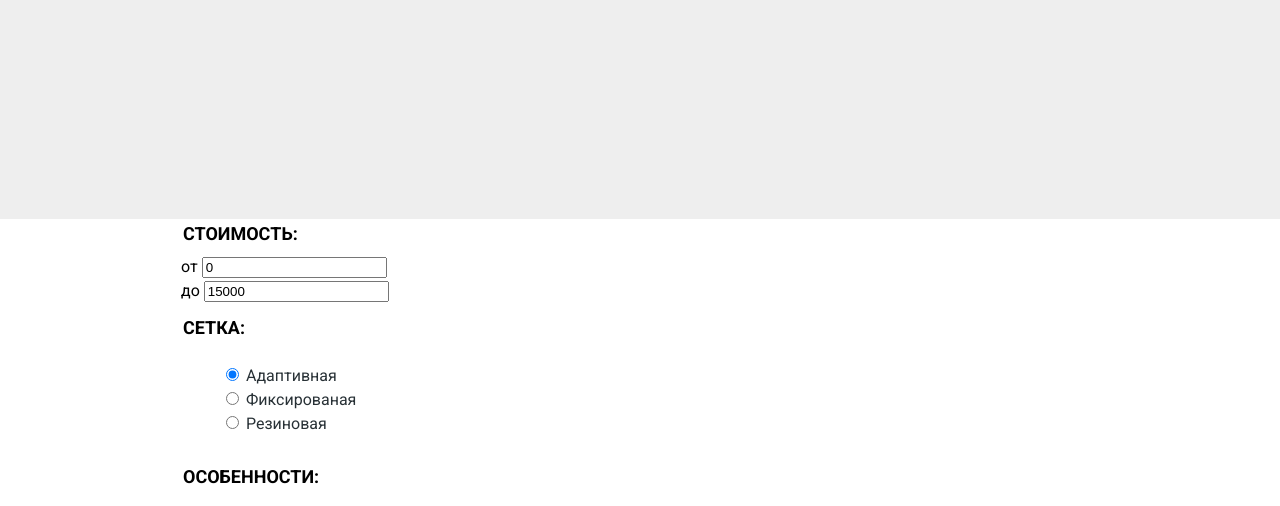
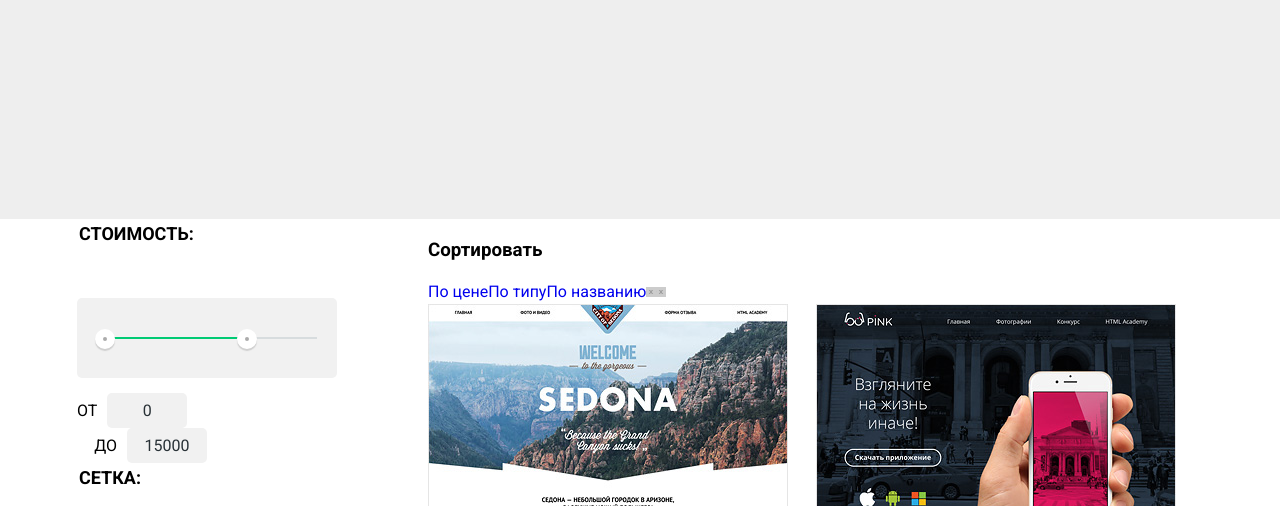
Before and after one commit to Tidhanter/1018805-nerds-26, a plain HTML site: page catalog.html in a window 1280 px wide. Shown: the part 236-742 px from the top of the page. Drawn offline with Linux system fonts and the light colour scheme; placeholder pictures from the web are drawn by us.

Commit message:
Личный проект: начинаем строить сетку на флексах

```diff
--- a/catalog.html
+++ b/catalog.html
@@ -29,33 +29,28 @@
   	</header>
     <main>
       <div class="container">
+        <div class="catalog-columns">
       <section class="filter-product">
       <h2 class="visually-hidden">Фильтры шаблонов</h2>
-      <form class="filter" method="get" action="https://echo.htmlacademy.ru">
-        <fieldset>
-          <legend class="cost">Стоимость:</legend>
-          <div class="filter-parametrs">
-            <div class="filter-range">
-              <div class="filter-scale">
-                <div class="flter-bar"></div>
+      <form method="get" action="https://echo.htmlacademy.ru">
+        <fieldset class="filter-item">
+          <legend>Стоимость:</legend>
+          <div class="range-filter">
+            <div class="range-controls">
+              <div class="scale">
+                <div class="bar"></div>
               </div>
-          <div class="filter-toggle toggle-min"></div>
-          <div class="filter-toggle toggle-max"></div>
+          <div class="toggle toggle-min"></div>
+          <div class="toggle toggle-max"></div>
             </div>
-            <div class="filter-price">
-              <div class="price-column">
-                <label class="filter-label" for="text-1">от</label>
-                <input id="text-1" class="cost-input" type="text" value="0">
-              </div>
-              <div class="price-column">
-                <label class="filter-label" for="item-2">до</label>
-                <input id="item-2" class="cost-input" type="text" value="15000">
+            <div class="price-controls">
+                <label class="min-price">от<input name="min-price" type="text" value="0"></label>
+                <label class="max-price">до<input name="max-price" type="text" value="15000"></label>
               </div>
             </div>
-          </div>
         </fieldset>
-        <fieldset>
-        <legend class="grid">Сетка:</legend>
+        <fieldset class="filter-item">
+        <legend>Сетка:</legend>
         <ul>
               <li>
                 <input class="filter-input" type="radio" name="grid" value="adaptive" id="filter-adaptive" checked>
@@ -71,8 +66,8 @@
             </li>
             </ul>
       </fieldset>
-     <fieldset>
-       <legend class="features">Особенности:</legend>
+     <fieldset class="filter-item">
+       <legend>Особенности:</legend>
         <ul>
               <li>
                 <input class="visually-hidden filter-input filter-input-checkbox" type="checkbox" name="features" id="filter-slider" checked>
@@ -111,7 +106,7 @@
         </ul>
         <ul class="catalog-list">
           <li class="catalog-item">
-              <img src="img/sedona.jpg" width="376" height="576" alt="Sedona">
+              <img src="img/sedona.jpg" width="360" height="576" alt="Sedona">
           <a class="catalog-item-link" href="">
             <h3>Sedona</h3>
           </a>
@@ -119,7 +114,7 @@
             <a class="button" href="">9 900 РУБ.</a>
           </li>
           <li class="catalog-item">
-              <img src="img/pink.jpg" width="376" height="576" alt="Pink">
+              <img src="img/pink.jpg" width="360" height="576" alt="Pink">
           <a class="catalog-item-link" href="">
             <h3>Pink APP</h3>
           </a>
@@ -127,7 +122,7 @@
             <a class="button" href="">9 900 РУБ.</a>
           </li>
           <li class="catalog-item">
-              <img src="img/barbershop.jpg" width="376" height="576" alt="Barbershop">
+              <img src="img/barbershop.jpg" width="360" height="576" alt="Barbershop">
           <a class="catalog-item-link" href="">
             <h3>Barbershop</h3>
           </a>
@@ -135,7 +130,7 @@
             <a class="button" href="">9 900 РУБ.</a>
           </li>
           <li class="catalog-item">
-              <img src="img/mishka.jpg" width="376" height="576" alt="Mishka">
+              <img src="img/mishka.jpg" width="360" height="576" alt="Mishka">
           <a class="catalog-item-link" href="">
             <h3>Mishka</h3>
           </a>
@@ -143,7 +138,7 @@
             <a class="button" href="">9 900 РУБ.</a>
           </li>
           <li class="catalog-item">
-              <img src="img/aplus.jpg" width="376" height="576" alt="Aplus">
+              <img src="img/aplus.jpg" width="360" height="576" alt="Aplus">
           <a class="catalog-item-link" href="">
             <h3>A Plus</h3>
           </a>
@@ -151,7 +146,7 @@
             <a class="button" href="">9 900 РУБ.</a>
           </li>
           <li class="catalog-item">
-              <img src="img/kvast.jpg" width="376" height="576" alt="Kvast">
+              <img src="img/kvast.jpg" width="360" height="576" alt="Kvast">
           <a class="catalog-item-link" href="">
             <h3>Кваст</h3>
           </a>
@@ -166,6 +161,7 @@
           <li><a href="#">Следующая</a></li>
         </ul>
       </section>
+    </div>
       </div>
        <section>
       <h2 class="visually-hidden">Адрес расположения фирмы</h2>
--- a/css/style.css
+++ b/css/style.css
@@ -2,7 +2,6 @@
 body {
 	margin: 0;
 	padding: 0;
-	min-width: 1200px;
 
 	font-family: 'Roboto',Arial, sans-serif;
 	font-size: 16px;
@@ -341,35 +340,24 @@ a {
 	color: #b2b2b2;
 	background-color: #d5d5d5;
 }
-.filter fieldset {
+.catalog-columns fieldset {
 	border:none;
 }
-.filter legend {
+.filter-product legend {
 	font-size: 16px;
 	line-height: 20px;
 	font-weight: 400;
 }
-.filter ul {
+.catalog-columns ul {
 	list-style: none;
 }
-.filter .features {
+.filter-item legend  {
 	font-size: 18px;
 	line-height: 30px;
 	font-weight: 700;
 	text-transform: uppercase;
 }
-.filter .grid {
-	font-size: 18px;
-	line-height: 30px;
-	font-weight: 700;
-	text-transform: uppercase;
-}
-.filter .cost {
-	font-size: 18px;
-	line-height: 30px;
-	font-weight: 700;
-	text-transform: uppercase;
-}
+
 .form-label {
 	color: #283136;
 }
@@ -378,6 +366,86 @@ a {
 	color: #e9eaea;
 
 	opacity: 2;
+}
+.filter-item {
+	margin: 0;
+	padding: 0;
+
+	border: none;
+}
+.range-filter {
+	width: 260px;
+	margin-top: 49px;
+}
+.range-controls {
+	position: relative;
+
+	height: 41px;
+	margin-bottom: 15px;
+	padding-top: 39px;
+	padding-right: 20px;
+	padding-left: 20px;
+
+	background-color: #f1f1f1;
+
+	border-radius: 5px;
+}
+.range-controls .scale {
+	height: 2px;
+
+	background: #d7dcde;
+}
+.range-controls .bar {
+	width: 70%;
+	height: 2px;
+
+	background: #00ca74;
+}
+.range-controls .toggle {
+	position: absolute;
+	top: 31px;
+	left: 0;
+
+	width: 4px;
+	height: 4px;
+	padding: 0;
+
+	border: 8px solid #ffffff;
+	background-color: #ababab;
+	box-shadow: 0 2px 1px 0 #cfcfcf;
+	border-radius: 50%;
+	cursor: pointer;
+}
+.range-controls .toggle-min {
+	left: 18px;
+}
+.range-controls .toggle-max {
+	left: 160px;
+}
+
+.price-controls label {
+	display: inline-block;
+	width: 50%;
+
+	font-size: 16px;
+	text-transform: uppercase;
+}
+.price-controls input {
+	width: 60px;
+	padding: 8px 10px;
+	margin-left: 10px;
+
+	font-family: Roboto, Arial, sans-serif;
+	font-size: 16px;
+	text-align: center;
+	color: #283136;
+
+	border: none;
+	border-radius: 5px;
+	background: #f1f1f1;
+}
+.max-price {
+	text-align: right;
 }
 .catalog-list {
 	list-style: none;
@@ -443,27 +511,23 @@ a {
 	margin-right: 135px;
 }
 
-.filter-product {
+.catalog {
+	width: 775px;
 	margin-left: 90px;
+
 }
 
-.catalog {
-	width: 775px;
-}
-/*
 .catalog-columns {
 	display: flex;
 	justify-content: space-between;
-	margin-right: 100px;
 }
-*/
 
 .catalog-item {
-width:368px;
-min-height:620px;
-margin-bottom: 20px;
-margin-right: 20px;
+   width:368px;
+   margin-bottom: 20px;
+   margin-right: 20px;
 }
+
 .catalog-list {
 	display: flex;
 	flex-wrap: wrap;
```
Also changed, not shown: index.html (+2 -1 lines).
